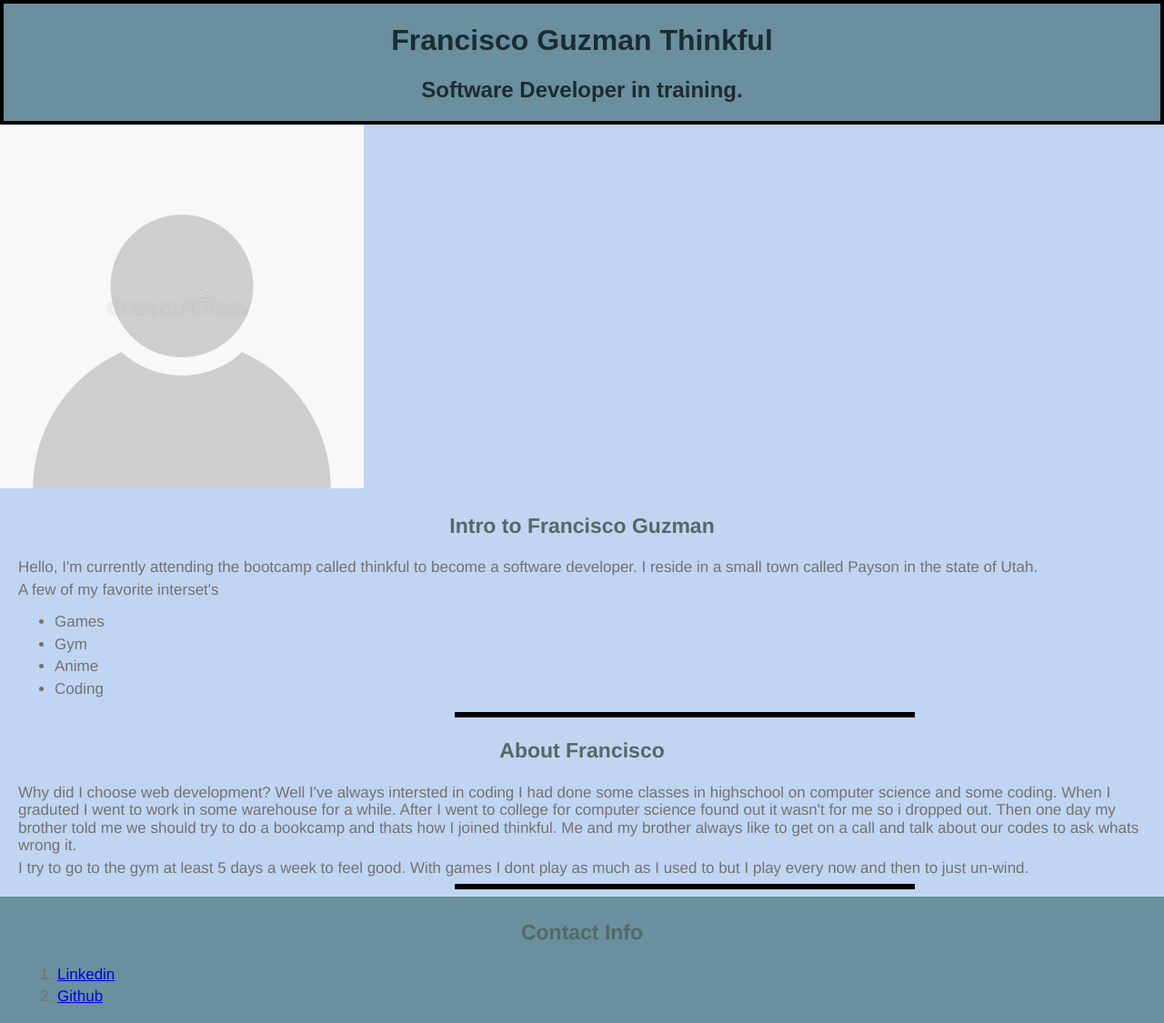
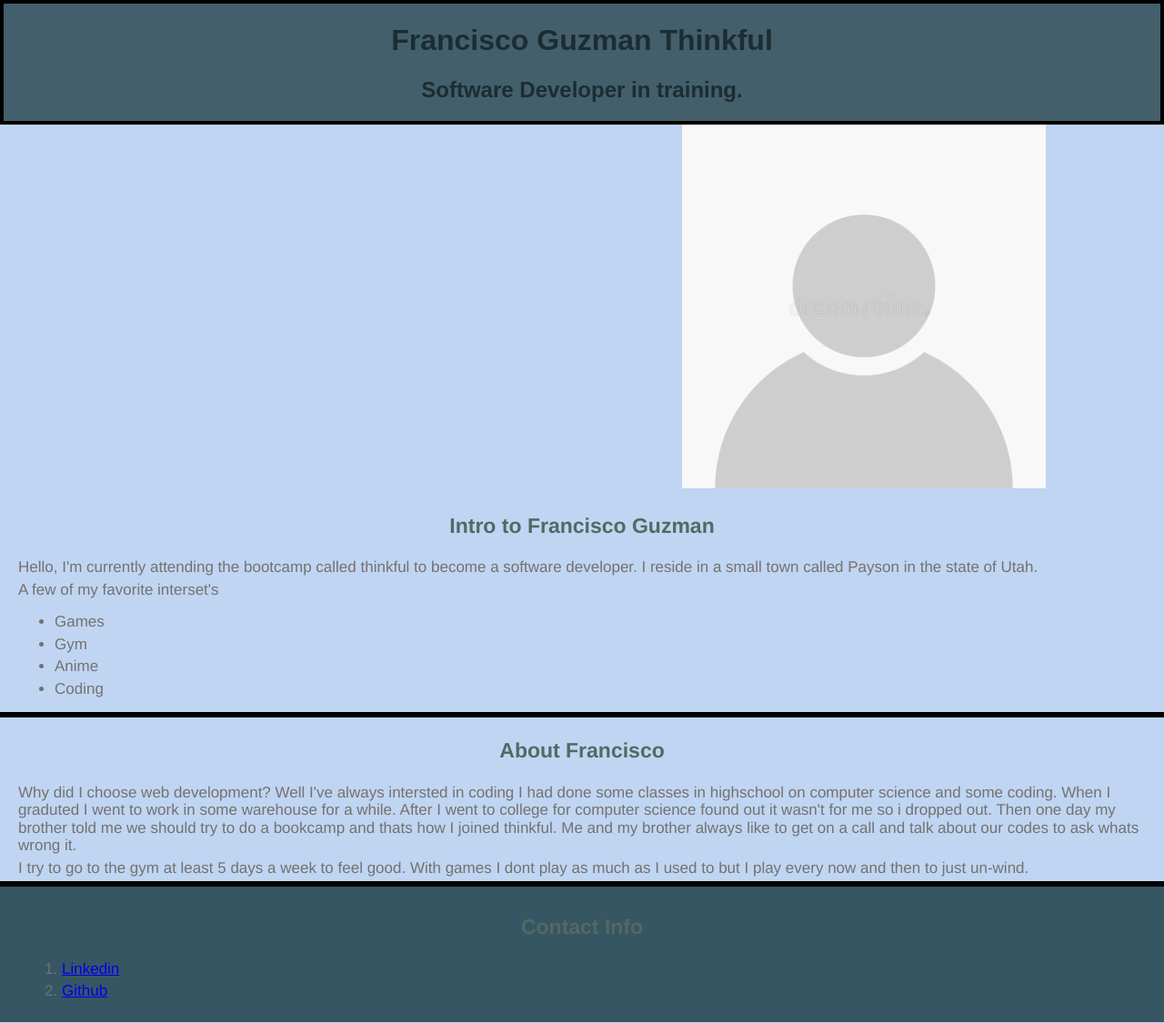
Before and after one commit to Theone-bot/My-portfolio, a plain HTML site: page index.html in a window 1280 px wide. Shown: the whole page at 91% size. Drawn offline with nearby package versions, Linux system fonts and the light colour scheme.

Commit message:
Update style.css

```diff
--- a/style.css
+++ b/style.css
@@ -1,7 +1,7 @@
 /* here I'm color to the back-ground and font. Aligning text to center of the page. added padding and margnin to space out. */
 header {
   color: #1c2c33;
-  background-color: #6a8f9e;
+  background-color: #435f6b;
   text-align: center;
   font-family: Arial, Helvetica, sans-serif;
   padding: 1px;
@@ -9,8 +9,7 @@ header {
 }
 /* used margin to center image */
 img {
-  margin-left: auto;
-  margin-right: auto;
+  margin-left: 750px;
 }
 /* colored the background */
 body{
@@ -25,9 +24,8 @@ h3 {
 }
 /* bolder lines shortend the length*/
 hr {
-  margin-left: 500px;
   border:3px solid black;
-  width: 500px
+  margin:0px
 }
 /* added font size, font style, font color, margin all the way around */
 main article section p, main article section li, footer li {
@@ -38,6 +36,6 @@ main article section p, main article section li, footer li {
 }
 
 footer {
-  background-color: #6a8f9e;
-  padding: 3px;
+  background-color: #365663;;
+  padding: 8px
 }
```
